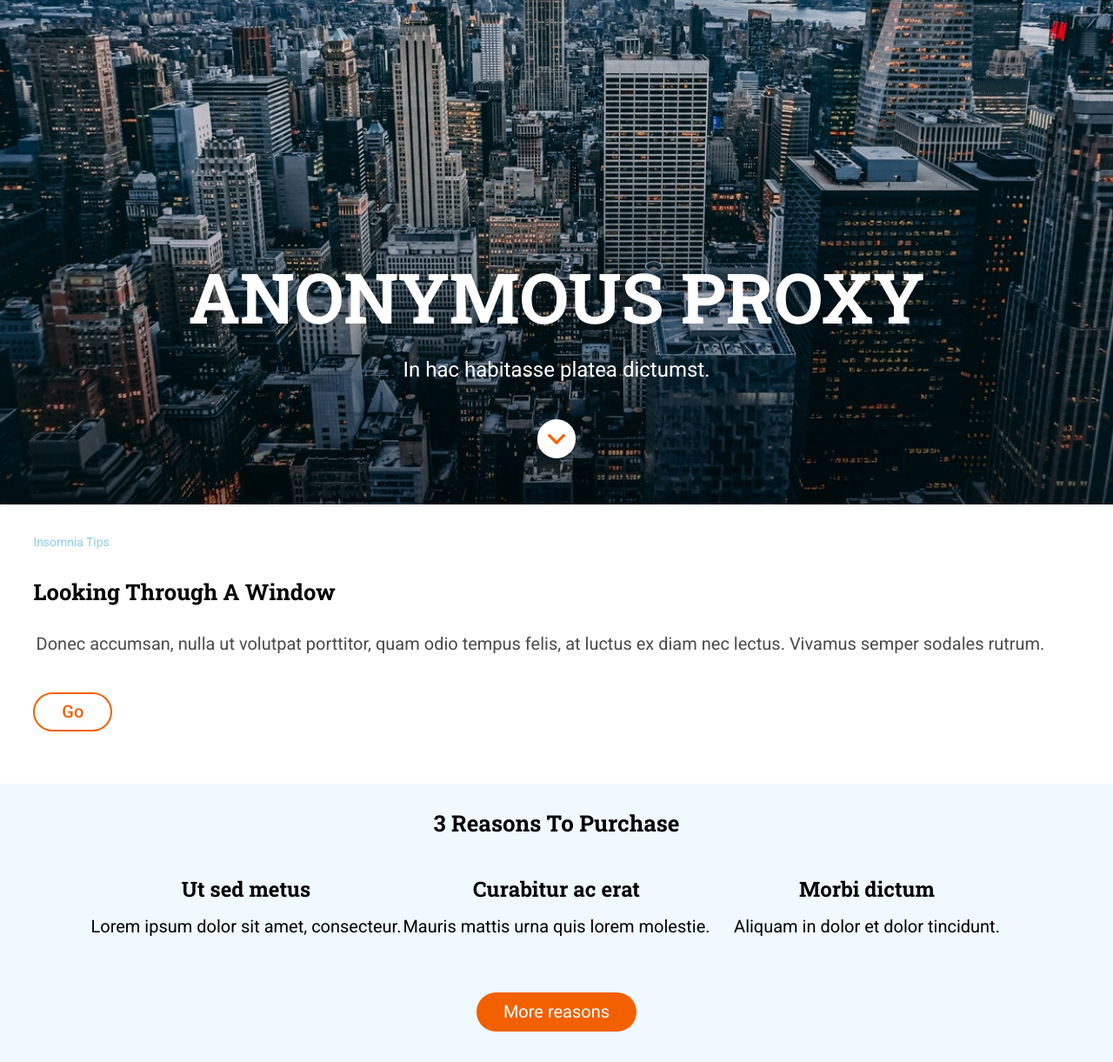
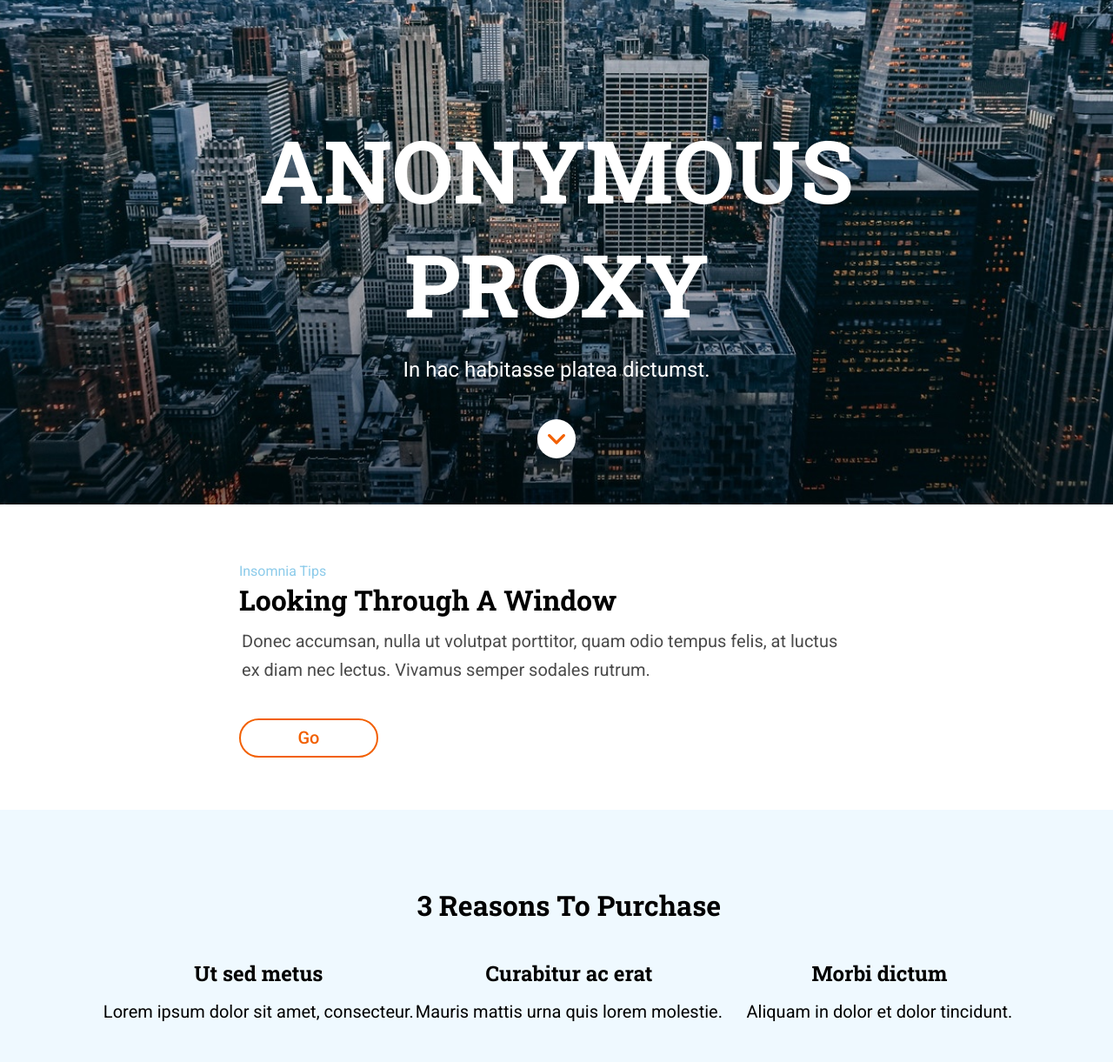
Before and after one commit to Adalab/modulo-1-evaluacion-final-maialenmunoa, a website built with Vite: page src/index.html in a window 1280 px wide. Shown: the part 220-1441 px from the top of the page at 87% size. Built offline with nearby package versions, Linux system fonts and the light colour scheme.

Commit message:
Update desktop media querie

```diff
--- a/src/scss/layout/_header.scss
+++ b/src/scss/layout/_header.scss
@@ -43,6 +43,7 @@
         z-index: 1;
         // position: relative;
         color: $white;
+
     }
 
     &__article__title {
@@ -57,6 +58,12 @@
         @include tablet {
             font-size: 5rem;
         }
+
+        @include desktop {
+            font-size: 6.25rem;
+            width: 730px;
+            height: 264px;
+        }
     }
 
     &__article__text {
@@ -65,6 +72,10 @@
         margin-bottom: 2.81rem;
 
         @include tablet {
+            font-size: 1.5rem;
+        }
+
+        @include desktop {
             font-size: 1.5rem;
         }
     }
--- a/src/scss/layout/_looking.scss
+++ b/src/scss/layout/_looking.scss
@@ -4,6 +4,10 @@
 
     @include tablet {
         padding: 1.8rem 2.4rem 3.75rem;
+    }
+
+    @include desktop {
+        padding: 3.75rem 17.18rem;
     }
 
     &__tips {
@@ -18,6 +22,10 @@
         @include tablet {
             font-size: 0.87rem;
         }
+
+        @include desktop {
+            font-size: 1rem;
+        }
     }
 
     &__title {
@@ -31,7 +39,12 @@
 
         @include tablet {
             font-size: 1.6rem;
-            margin: 1.87rem 0;
+            margin-top: 0;
+        }
+
+        @include desktop {
+            font-size: 2rem;
+            margin-top: 0;
         }
     }
 
@@ -78,5 +91,10 @@
             width: 5.68rem;
             height: 2.8rem;
         }
+
+        @include desktop {
+            width: 10rem;
+            height: 2.8rem;
+        }
     }
 }
--- a/src/scss/layout/_reasons.scss
+++ b/src/scss/layout/_reasons.scss
@@ -18,6 +18,12 @@
 
         @include tablet {
             font-size: 1.62rem;
+        }
+
+        @include desktop {
+            font-size: 2rem;
+            width: 80rem;
+            margin-top: 3.75rem;
         }
     }
 
@@ -78,7 +84,12 @@
         }
 
         @include tablet {
-            margin-top: 60px;
+            margin-top: 3.75rem;
+        }
+
+        @include desktop {
+            width: 15.93rem;
+            margin: 3.75rem 6.25rem 0 4.81rem;
         }
     }
 }
```
